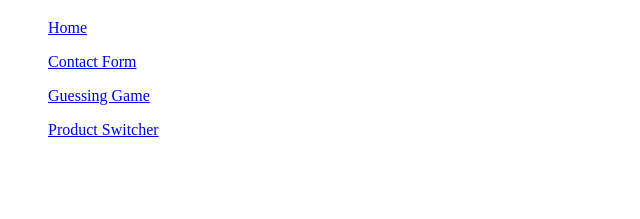
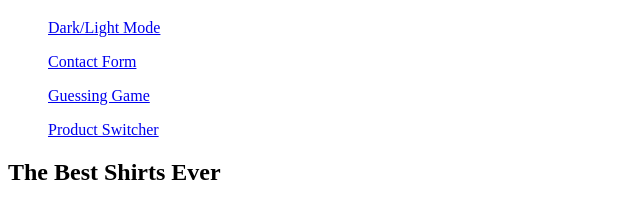
Before and after one commit to mundojrasu/git417final, a plain HTML site: page index.html in a window 1280 px wide. Shown: the part 61-280 px from the top of the page, without its empty margins (0-640 px from the left). Drawn offline with Linux system fonts and the light colour scheme.

Commit message:
Update index.html

```diff
--- a/index.html
+++ b/index.html
@@ -14,10 +14,17 @@
         <header>
             <h1>T-Shirt Store</h1>
             <nav>
-                <ul><a href='#'>Home</a></ul>
+                <ul><a href='#'>Dark/Light Mode</a></ul>
                 <ul><a href='#'>Contact Form</a></ul>
                 <ul><a href='#'>Guessing Game</a></ul>
                 <ul><a href='#'>Product Switcher</a></ul>
             </nav>
         </header>
+        <main>
+            <div class="hero-image">
+                <div class="hero-text">
+                    <h2>The Best Shirts Ever</h2>
+                </div>
+            </div>
+        </main>
     </body>
```
